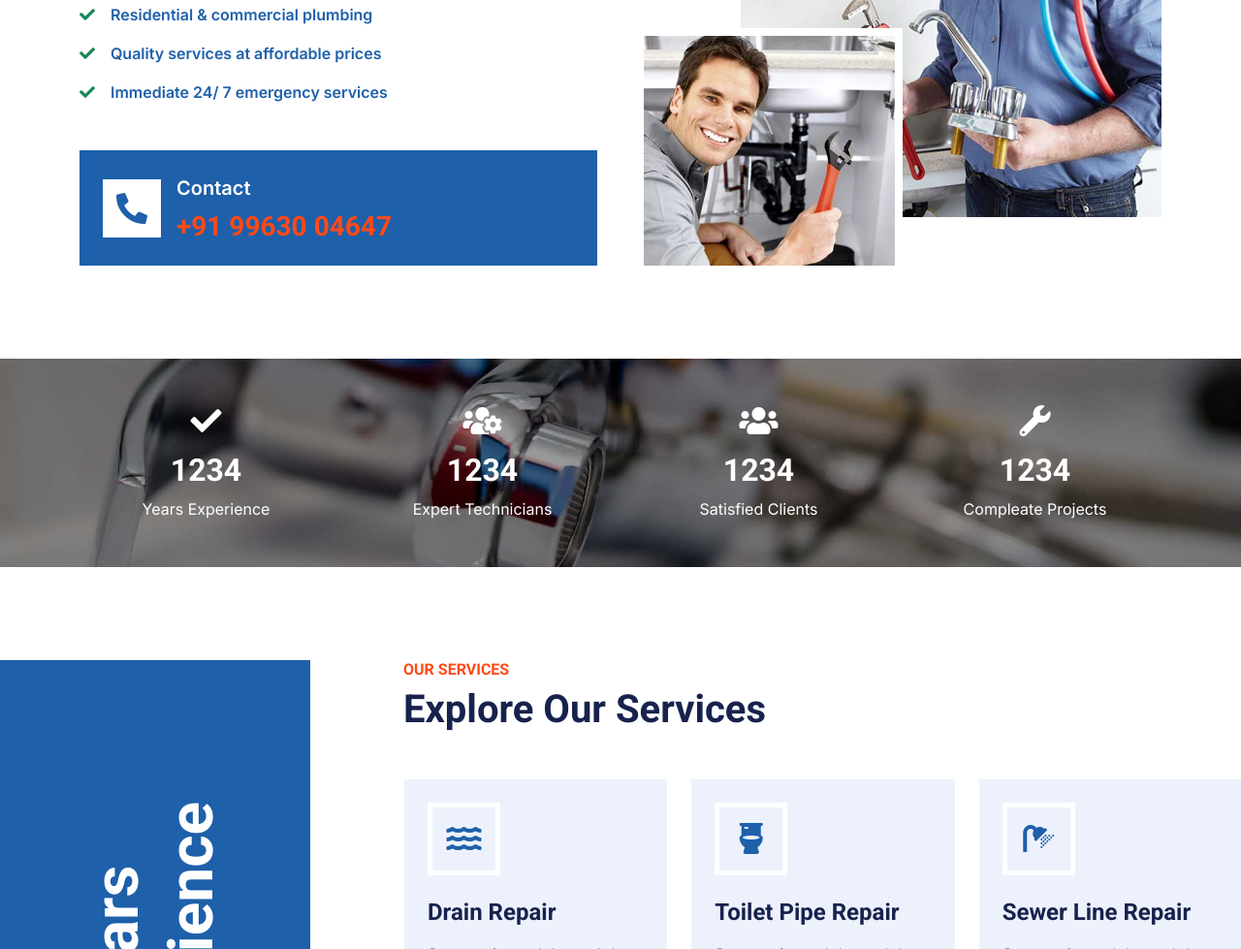
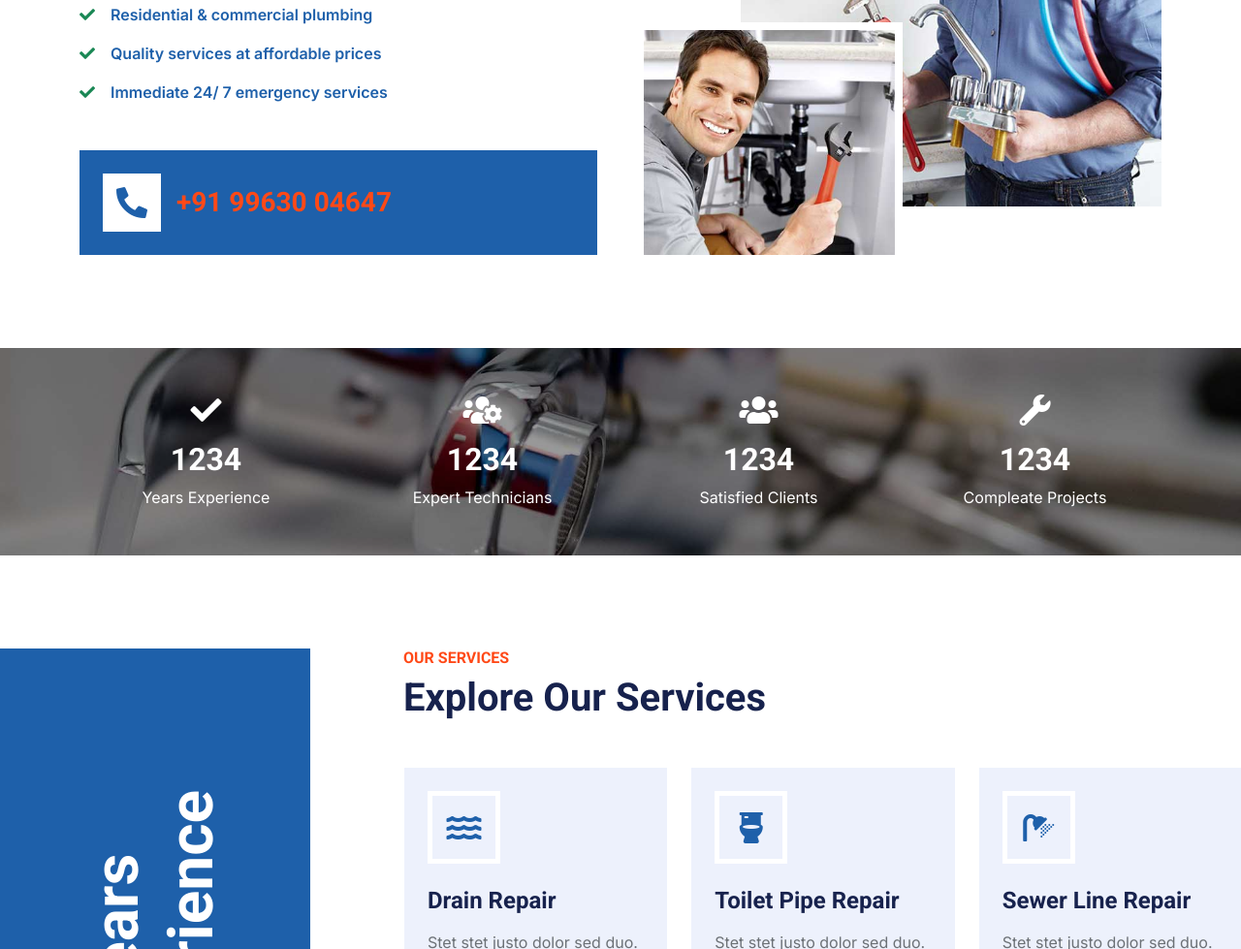
Before and after one commit to mkahsanuddin/apnaplubmer.com, a plain HTML site: page index.html in a window 1280 px wide. Shown: the part 1604-2583 px from the top of the page at 97% size. Drawn offline with nearby package versions, Linux system fonts and the light colour scheme.

Commit message:
Add files via upload

```diff
--- a/index.html
+++ b/index.html
@@ -204,7 +204,7 @@
                             <i class="fa fa-phone-alt fa-2x text-primary"></i>
                         </div>
                         <div class="ms-3">
-                            <p class="fs-5 fw-medium mb-2 text-white">Contact</p>
+                            <!-- <p class="fs-5 fw-medium mb-2 text-white">Contact</p> -->
                             <h3 class="m-0 text-secondary">+91 99630 04647</h3>
                         </div>
                     </div>
```
